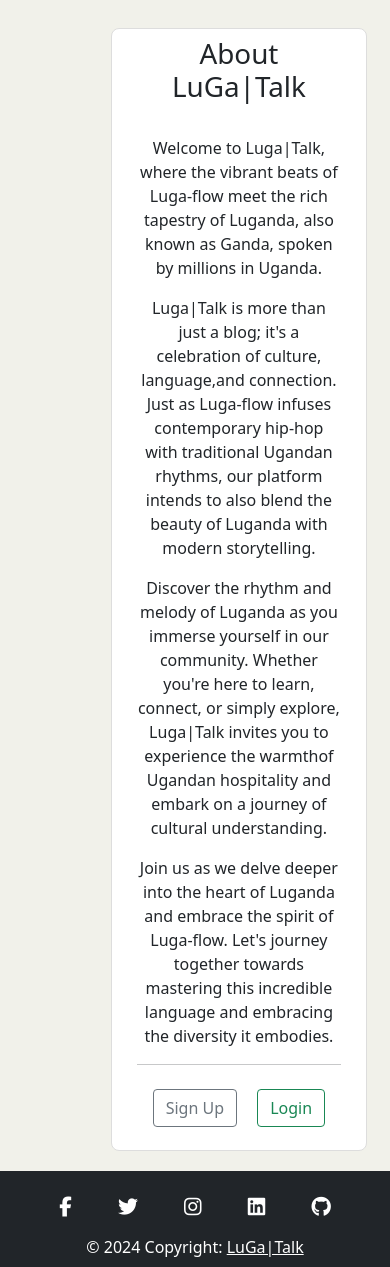
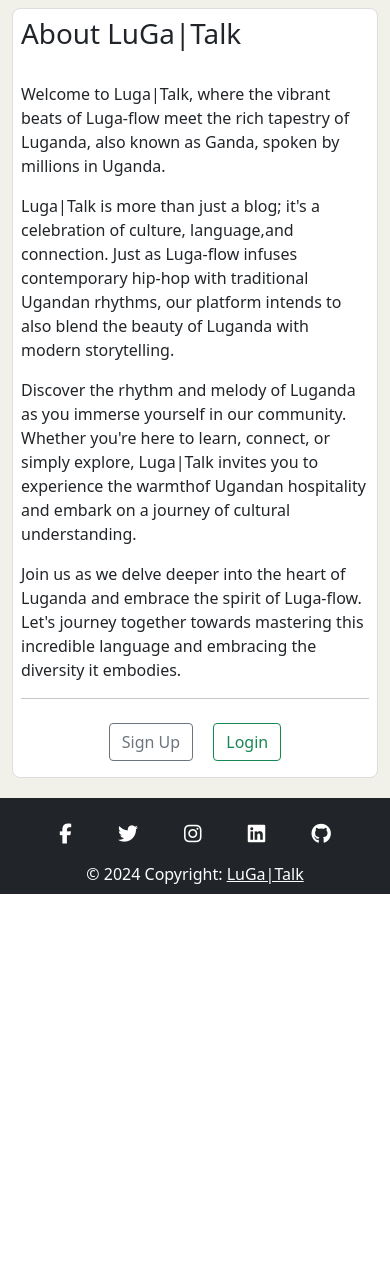
Before and after one commit to Edgarkimbugwe/luga-talk, a Django app: page /about/ in a window 390 px wide. Shown: the part 56-1323 px from the top of the page. After the commit the page ends 950 px from the top, so only its background shows below. Run offline with Django 4.2, Linux system fonts and the light colour scheme; some libraries are stand-ins or nearby versions.

Commit message:
improved the styling of the about, login, logout, profile and register pages by removing the classes and css styles that where making them irresponsive on small screen

```diff
--- a/luga/templates/luga/about.html
+++ b/luga/templates/luga/about.html
@@ -9,7 +9,7 @@
 {% block content %}
 <!-- Add empty lines to move the container below -->
 
-<div class="content-section content-section-about">
+<div class="content-section">
     <h1>About LuGa|Talk</h1>
     <br>
     <p>
@@ -34,6 +34,7 @@
         incredible language and embracing the diversity it embodies.
     </p>
     <hr class="w-70">
+    <div class="text-center">
         {% if user.is_authenticated %}
             <a href="{% url 'home' %}"><button type="button" class="btn btn-outline-secondary">
                 Check out for new Blog Posts and be part of the conversations
@@ -43,4 +44,5 @@
             <a href="{% url 'login' %}" class="btn btn-outline-success m-2">Login</a>
         {% endif %}
     </div>
+</div>
 {% endblock %}
--- a/static/css/style.css
+++ b/static/css/style.css
@@ -28,54 +28,6 @@
     margin-bottom: 20px;
 }
 
-/* Specific variations */
-.content-section-register,
-.content-section-login,
-.content-section-about {
-    margin-top: 20px;
-}
-
-.content-section-logout {
-    margin-top: 15%;
-    max-width: 60%;
-    margin-left: 28%;
-    padding-top: 15px;
-}
-
-.content-section-register,
-.content-section-login {
-    max-width: 30%;
-    margin-left: 46%;
-}
-
-.content-section-register {
-    margin-right: auto;
-}
-
-.content-section-login {
-    margin-top: 8%;
-    margin-right: 8.33333%;
-}
-
-.content-section-about {
-    text-align: center;
-    padding: 8px 25px 15px 25px;
-    max-width: 70%;
-    margin-left: 27%;
-    margin-right: auto;
-}
-
-/* Sidebar variation */
-.content-section-sidebar {
-    margin-top: 20px;
-}
-
-/* Profile variation */
-.content-section-profile {
-    margin-top: 20px;
-    max-width: 60%;
-    margin-left: 28%;
-}
 
 .image-flash {
     position: absolute;
--- a/users/templates/users/login.html
+++ b/users/templates/users/login.html
@@ -8,7 +8,7 @@
 {% endblock %}
 
 {% block content %}
-    <div class="content-section content-section-login">
+    <div class="content-section">
         <form method="POST" class="col-md-12 mx-auto">
             {% csrf_token %}
             <fieldset class="form-group">
--- a/users/templates/users/logout.html
+++ b/users/templates/users/logout.html
@@ -9,7 +9,7 @@
 
 {% block content %}
 
-    <div class="content-section content-section-logout text-center">
+    <div class="content-section text-center">
         <h2>You have successfully been logged out.</h2>
         <br>
         <small class="text-muted">
--- a/users/templates/users/profile.html
+++ b/users/templates/users/profile.html
@@ -2,7 +2,7 @@
 {% load crispy_forms_tags %}
 
 {% block content %}
-    <div class="content-section content-section-profile">
+    <div class="content-section">
       <br>
       <div class="row">
         <div class = "col-md-3">
--- a/users/templates/users/register.html
+++ b/users/templates/users/register.html
@@ -8,7 +8,7 @@
 {% endblock %}
 
 {% block content %}
-    <div class="content-section content-section-register">
+    <div class="content-section">
         <form method="POST" class="col-md-12 mx-auto">
             {% csrf_token %}
             <fieldset class="form-group">
```
Lines whose indentation alone changed are shown as unchanged.
